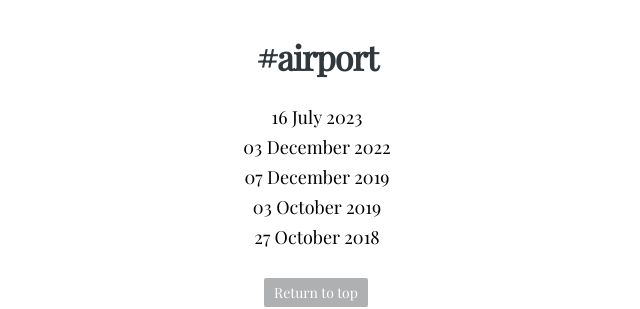
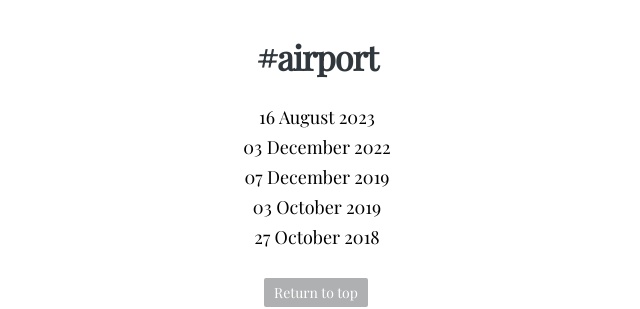
Before and after one commit to dedunu/travel, a Jekyll site: the page built from tags/index.html, in a window 1280 px wide and 900 px high, scrolled down 3292 px. Shown: the part 155-464 px from the top of the window, without its empty margins (323-963 px from the left). Built offline with Jekyll 4.4.1, drawn with Linux system fonts in a browser that asks for light colours; some of the changed text lies outside the part shown.

Commit message:
Update 2023-08-16-16-august-2023.md
Signed-off-by: Dedunu Dhananjaya <dedunumax@users.noreply.github.com>

```diff
--- a/_posts/2023-08-16-16-august-2023.md
+++ b/_posts/2023-08-16-16-august-2023.md
@@ -1,13 +1,13 @@
 ---
 layout: post
-title: 16 July 2023
-date: '2023-07-16T00:00:00.001+03:00'
+title: 16 August 2023
+date: '2023-08-16T00:00:00.001+03:00'
 author: Dedunu Dhananjaya
 tags:
 - turkey
 - ceiling
 - airport
 - istanbul
-modified_time: '2023-07-16T00:00:00.001+03:00'
+modified_time: '2023-08-16T00:00:00.001+03:00'
 featured_image: 2023-08-16-16-august-2023_1.jpg
 ---
```
